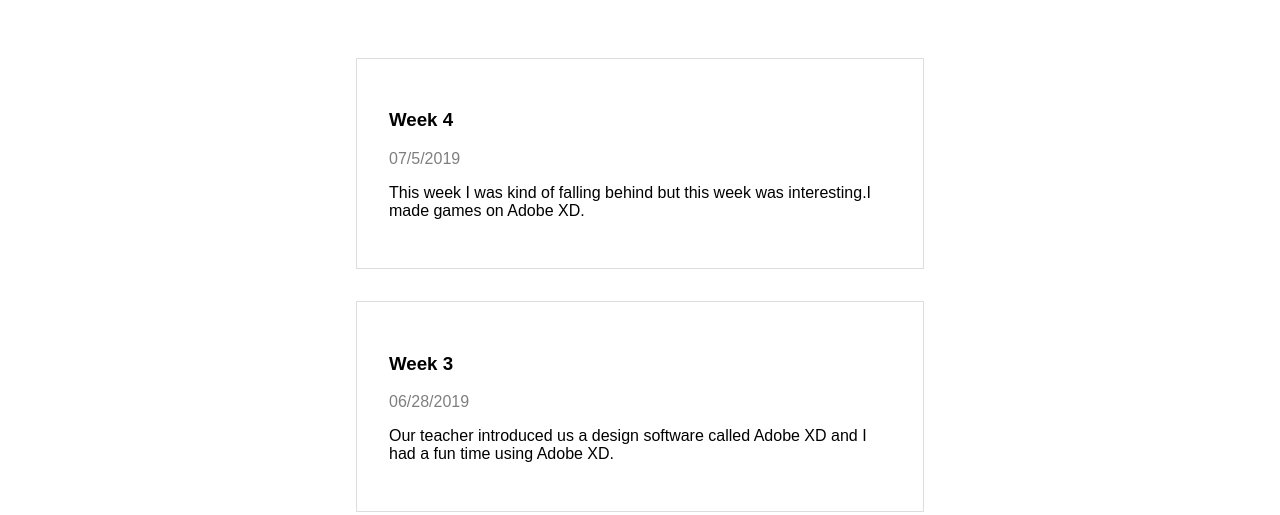
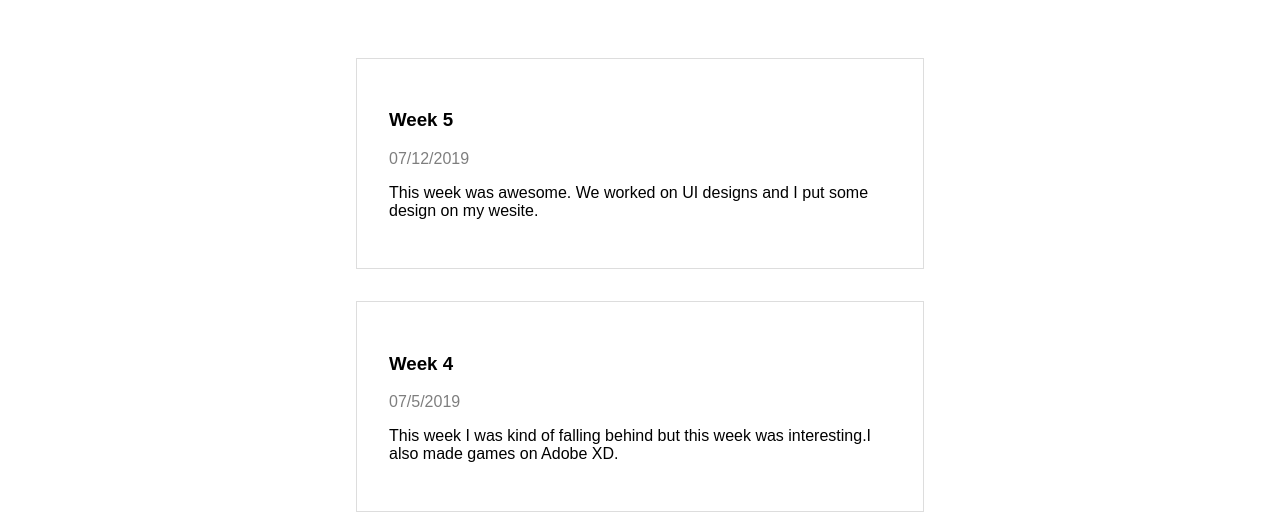
Before and after one commit to iwebstudent24/iwebstudent24.github.io, a plain HTML site: page blog.html in a window 1280 px wide. Shown: the part 354-869 px from the top of the page. Drawn offline with Linux system fonts and the light colour scheme.

Commit message:
bfbrgdtnstdmkuyf

```diff
--- a/blog.html
+++ b/blog.html
@@ -29,9 +29,15 @@
         </section>
         <section class="blog-archives">
             <article class="blog-entry">
+                <h3>Week 5</h3>
+                <div class="date">07/12/2019</div>
+                <p>This week was awesome. We worked on UI designs and I put some design on my wesite.</p>
+            </article>
+            <article class="blog-entry">
                 <h3>Week 4</h3>
                 <div class="date">07/5/2019</div>
-                <p>This week I was kind of falling behind but this week was interesting.I made games on Adobe XD.</p>
+                <p>This week I was kind of falling behind but this week was interesting.I also made games on Adobe XD.
+                </p>
             </article>
 
             <article class="blog-entry">
```
